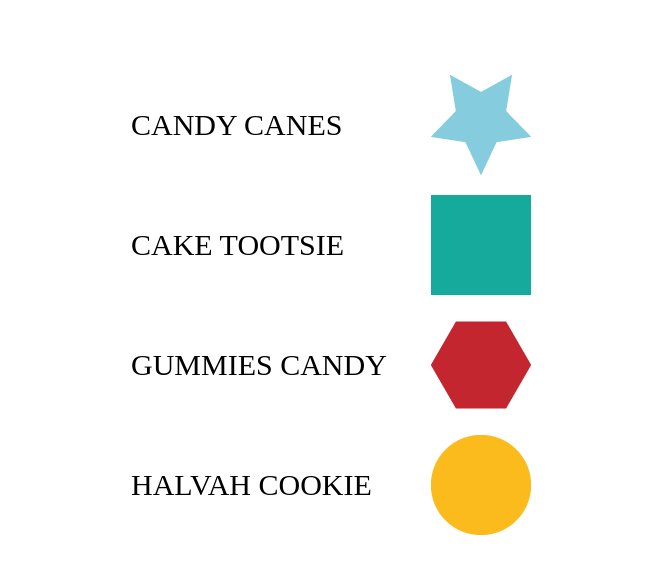
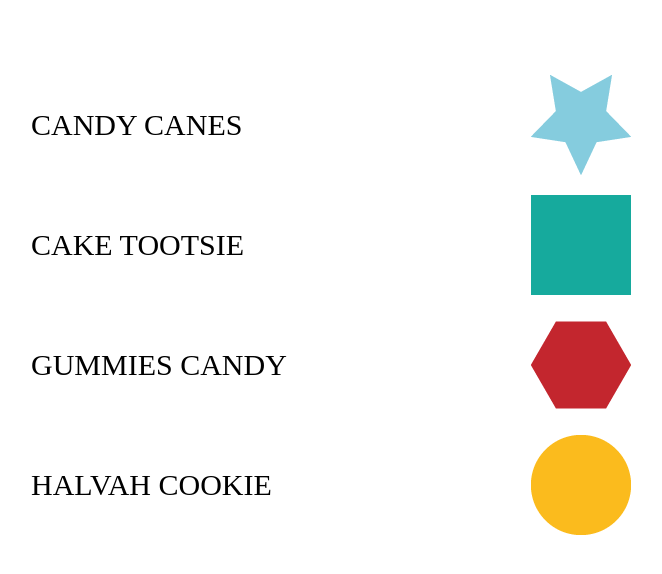
Before and after one commit to oskarjarosz/Animated-Banner, a website: page index.html in a window 1280 px wide. Shown: the whole page, without its empty margins (309-971 px from the left). Drawn offline with Linux system fonts and the light colour scheme.

Commit message:
add second animation

```diff
--- a/sass/modules/_variables.scss
+++ b/sass/modules/_variables.scss
@@ -1,12 +1,19 @@
+@import '../partials/keyframes';
 $font-stack: 'Arial',
 sans-serif;
+
 
 @mixin backgroundImage($h) {
 	background: url('../images/sprite.png') $h -100px no-repeat;
 }
 
-@mixin row($animationName) {
+@mixin row() {
 	top: -100px;
 	left: 200px;
-	animation: $animationName 1s 1 linear forwards;
 }
+
+@animation($value...) {
+	-webkit-animation: $value;
+	-moz-animation: $value;
+	animation: $value;
+}
--- a/sass/partials/_base.scss
+++ b/sass/partials/_base.scss
@@ -1,4 +1,4 @@
-@import '../modules/_variables';
+@import '../modules/variables';
 @import 'keyframes';
 
 .container {
@@ -48,20 +48,25 @@
 }
 
 .row1 {
-	@include row(fallDownText1);
+	@include row();
+	@include animation(fallDownText1 1s 1 linear forwards,
+	separate 1s 3.5s 1 linear forwards);
 }
 
 .row2 {
-	@include row(fallDownText2);
-	animation-delay: 1s;
+	@include row();
+	@include animation(fallDownText2 1s 1s 1 linear forwards,
+	separate 1s 3.75s 1 linear forwards);
 }
 
 .row3 {
-	@include row(fallDownText3);
-	animation-delay: 2s;
+	@include row();
+	@include animation(fallDownText3 1s 2s 1 linear forwards,
+	separate 1s 4s 1 linear forwards);
 }
 
 .row4 {
-	@include row(fallDownText4);
-	animation-delay: 3s;
+	@include row();
+	@include animation(fallDownText4 1s 3s 1 linear forwards,
+	separate 1s 4.25s 1 linear forwards);
 }
--- a/sass/partials/_keyframes.scss
+++ b/sass/partials/_keyframes.scss
@@ -33,3 +33,13 @@
 		top: 435px;
 	}
 }
+
+
+@keyframes separate {
+	from {
+		justify-content: center;
+	}
+	to {
+		justify-content: space-between;
+	}
+}
```
Also changed, not shown: css/style.css.
